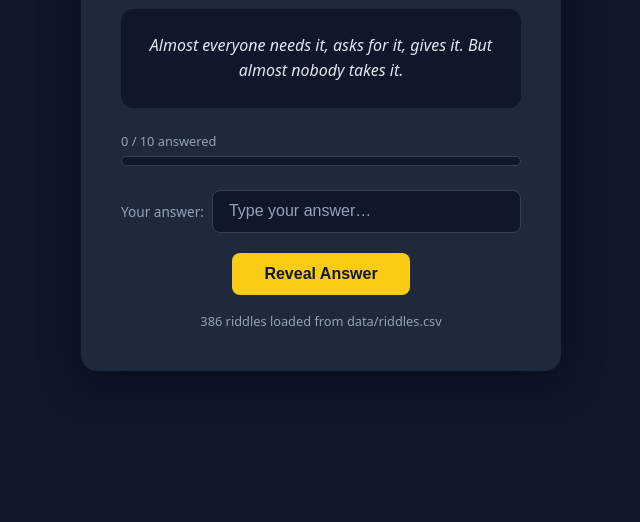
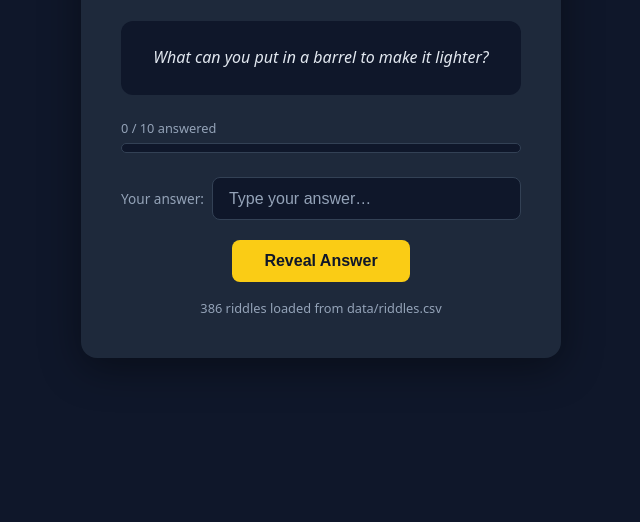
Before and after one commit to fred-terzi/riddle-quest, a plain HTML site: page index.html in a window 1280 px wide. Shown: the part 278-800 px from the top of the page, without its empty margins (319-959 px from the left). Drawn offline with Linux system fonts and the light colour scheme.

Commit message:
Shuffle riddle deck with Fisher-Yates on load and on Play Again
Each level now starts at a random riddle instead of always beginning
at index 0. The shuffle re-uses the same deck in place (no copy),
so memory stays flat across many rounds. Verified: three simulated
runs produce three different starting riddles out of 386.

```diff
--- a/index.html
+++ b/index.html
@@ -178,9 +178,18 @@
       complete = false;
       solved = 0;
       i = 0;
+      shuffleDeck(); // fresh random order for the new round
       progressWrap.classList.remove("complete");
       updateProgress();
       render();
+    }
+
+    // Fisher-Yates shuffle — randomizes the order of the riddle deck in place
+    function shuffleDeck() {
+      for (let n = riddles.length - 1; n > 0; n--) {
+        const m = Math.floor(Math.random() * (n + 1));
+        [riddles[n], riddles[m]] = [riddles[m], riddles[n]];
+      }
     }
 
     // ---------- CSV parser (RFC 4180: quoted fields, commas inside quotes) ----------
@@ -274,6 +283,7 @@
       .then(list => {
         if (!list.length) { showFatal("The riddles file loaded but contained no valid riddles."); return; }
         riddles = list;
+        shuffleDeck(); // start each level at a random riddle
         countEl.textContent = list.length + " riddles loaded from data/riddles.csv";
         render();
       })
```
